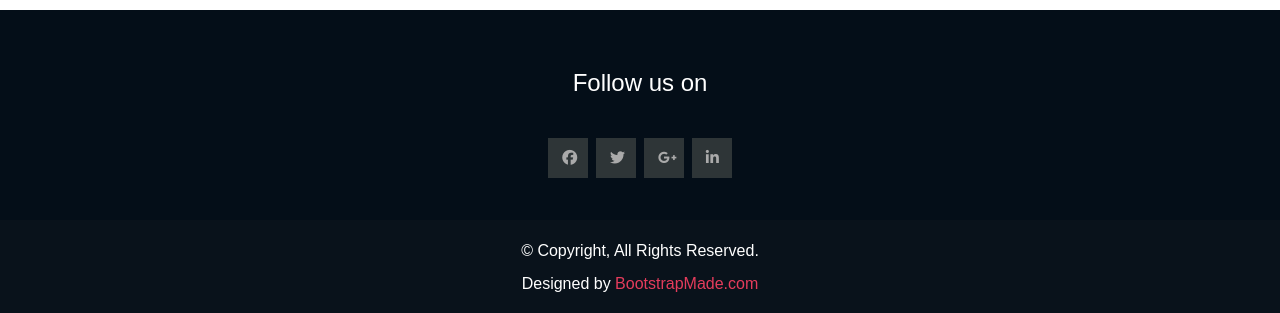
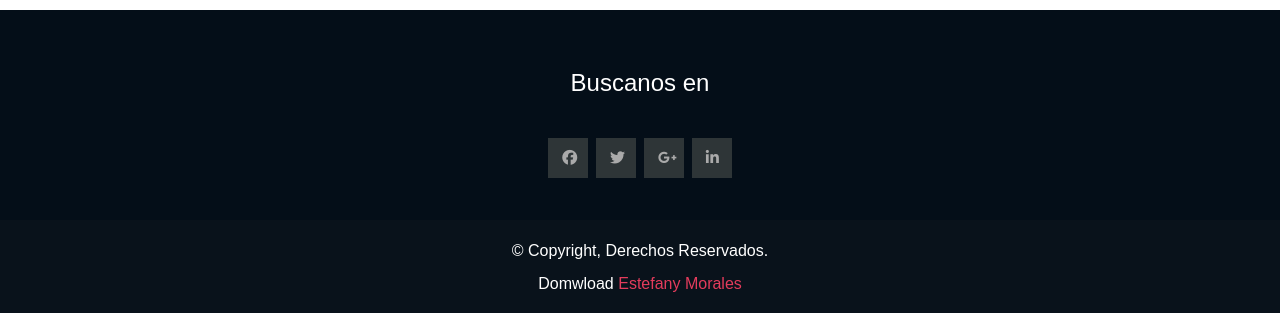
Before and after one commit to KissEstefy/customSite, a website: page public/index.html in a window 1280 px wide. Shown: the part 2190-2503 px from the top of the page. Drawn offline with nearby package versions, Linux system fonts and the light colour scheme.

Commit message:
actualizando 4

```diff
--- a/public/index.html
+++ b/public/index.html
@@ -198,7 +198,7 @@
       <div class="container">
         <div class="row">
           <div style="visibility: visible; animation-name: zoomIn;" class="col-sm-12 text-center wow zoomIn">
-            <h3>Follow us on</h3>
+            <h3>Buscanos en</h3>
             <div class="footer_social">
               <ul>
                 <li><a class="f_facebook" href="#"><i class="fab fa-facebook-f"></i></a></li>
@@ -219,15 +219,9 @@
       <div class="container">
         <div style="visibility: visible; animation-name: zoomIn;" class="col-md-12 text-center wow zoomIn">
           <div class="footer_copyright">
-            <p> © Copyright, All Rights Reserved.</p>
+            <p> © Copyright, Derechos Reservados.</p>
             <div class="credits">
-              <!--
-                All the links in the footer should remain intact.
-                You can delete the links only if you purchased the pro version.
-                Licensing information: https://bootstrapmade.com/license/
-                Purchase the pro version with working PHP/AJAX contact form: https://bootstrapmade.com/buy/?theme=Tempo
-              -->
-              Designed by <a href="https://bootstrapmade.com/">BootstrapMade.com</a>
+              Domwload <a href="https://github.com/KissEstefy/customSite" target="_blank">Estefany Morales</a>
             </div>
           </div>
         </div>
```
